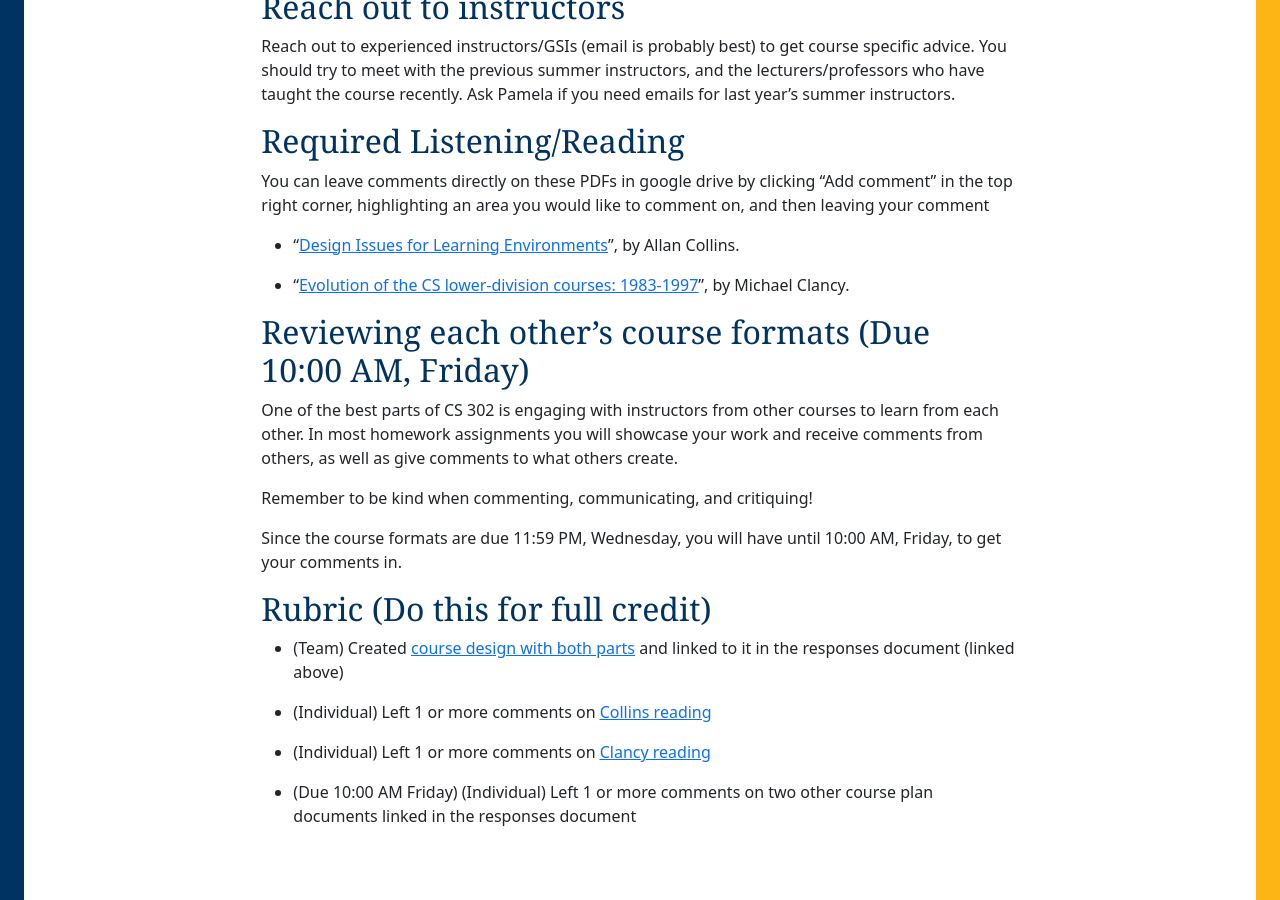
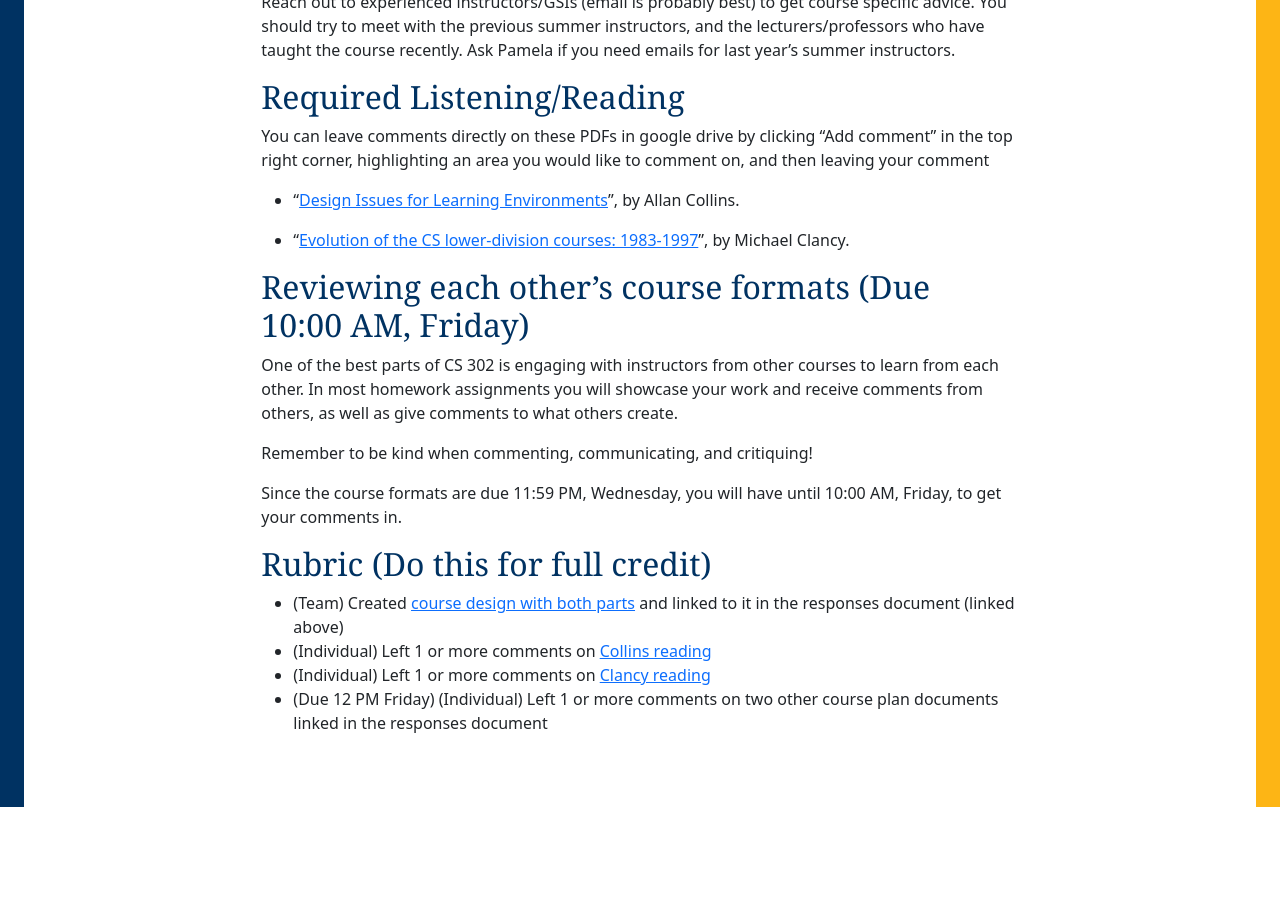
Before and after one commit to berkeley-cs302/sp24, a Jekyll site: the page built from hw/hw2.md, in a window 1280 px wide and 900 px high, scrolled down 1045 px. Built offline with Jekyll 4.4.1, drawn with Linux system fonts in a browser that asks for light colours; some web fonts are replaced; after the commit the page ends 1852 px from its top, so only the background shows below that.

```diff
--- a/hw/hw2.md
+++ b/hw/hw2.md
@@ -18,7 +21,7 @@ In this assignment you will draft the format for your summer course. This will i
 
 One recommendation is to start off with the Su21 offering of the course as the base and modify as you see fit. Then check out the past few semesters for inspiration, especially pre-Sp20 since that was in person. Also check out other course websites for how they format their course which can be found by searching “cs \$course_number berkeley” on a search engine.
 
-Here is a [<u>template</u>](https://docs.google.com/document/d/19MWjwdlZgJxjaEf030cdQci8pv6DcjXoG-f0phHMRjw/edit#heading=h.kju83aan1jre) for your team to make a copy of. Make sure to add a link to your course format document in the responses document. **Store it in the HW 2 Responses folder.**
+Here is a [template][hw2_template] for your team to make a copy of. Make sure to add a link to your course format document in the responses document. **Store it in the HW 2 Responses folder.**
 
 ## Part 1: Weekly Schedule / Class Session Type
 
@@ -34,7 +37,7 @@ Lastly, what technology will you be using? How will you take attendance (will yo
 
 ## Part 2: Draft 8-week Course Calendar
 
-## Fill out the week by week topic breakdown and try to figure out where exams/projects fit in!
+**Fill out the week by week topic breakdown and try to figure out where exams/projects fit in!**
 
 ## Reach out to instructors
 
@@ -44,9 +47,9 @@ Reach out to experienced instructors/GSIs (email is probably best) to get course
 
 You can leave comments directly on these PDFs in google drive by clicking “Add comment” in the top right corner, highlighting an area you would like to comment on, and then leaving your comment
 
-- “[<u>Design Issues for Learning Environments</u>](https://drive.google.com/file/d/1FwSILCVkDnv0KmOCAIxYkWCyrCYaYSlZ/view?usp=share_link)”, by Allan Collins.
+- “[Design Issues for Learning Environments][hw2_design_issues]”, by Allan Collins.
 
-- “[<u>Evolution of the CS lower-division courses: 1983-1997</u>](https://drive.google.com/drive/u/1/folders/1bU3pFfuj28hGgdcLD1ueSevrULKqCYQn)”, by Michael Clancy.
+- “[Evolution of the CS lower-division courses: 1983-1997][hw2_clancy_history]”, by Michael Clancy.
 
 ## Reviewing each other’s course formats (Due 10:00 AM, Friday)
 
@@ -58,10 +61,7 @@ Since the course formats are due 11:59 PM, Wednesday, you will have until 10:00
 
 ## Rubric (Do this for full credit)
 
-- (Team) Created [<u>course design with both parts</u>](https://docs.google.com/document/d/19MWjwdlZgJxjaEf030cdQci8pv6DcjXoG-f0phHMRjw/edit#heading=h.kju83aan1jre) and linked to it in the responses document (linked above)
-
-- (Individual) Left 1 or more comments on [<u>Collins reading</u>](https://drive.google.com/file/d/1FwSILCVkDnv0KmOCAIxYkWCyrCYaYSlZ/view?usp=share_link)
-
-- (Individual) Left 1 or more comments on [<u>Clancy reading</u>](https://drive.google.com/drive/u/1/folders/1bU3pFfuj28hGgdcLD1ueSevrULKqCYQn)
-
-- (Due 10:00 AM Friday) (Individual) Left 1 or more comments on two other course plan documents linked in the responses document
+- (Team) Created [course design with both parts][hw2_template] and linked to it in the responses document (linked above)
+- (Individual) Left 1 or more comments on [Collins reading][hw2_design_issues]
+- (Individual) Left 1 or more comments on [Clancy reading][hw2_clancy_history]
+- (Due 12 PM Friday) (Individual) Left 1 or more comments on two other course plan documents linked in the responses document
```
Also changed, not shown: other parts of hw/hw2.md (+3 -0 lines).
